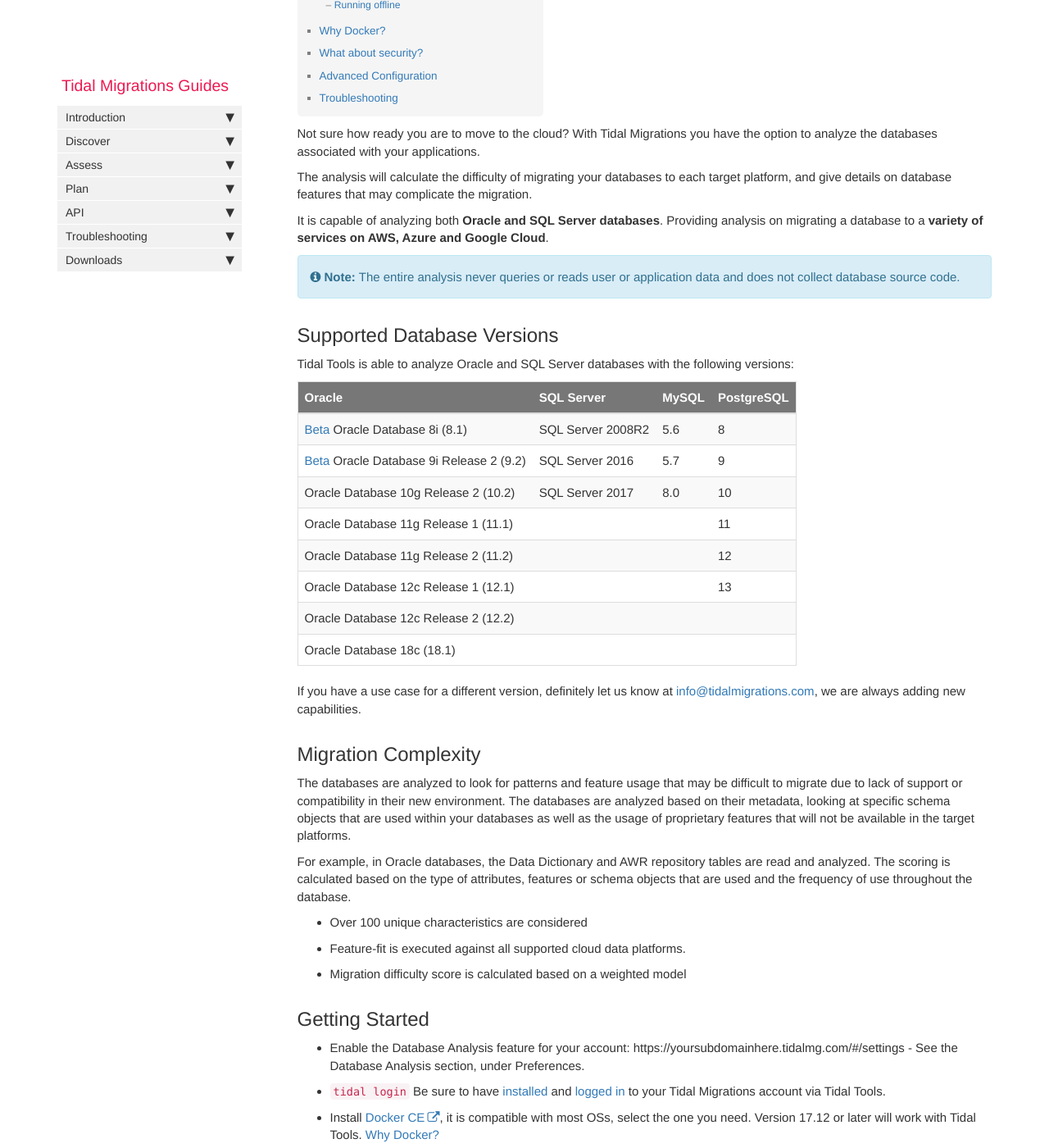
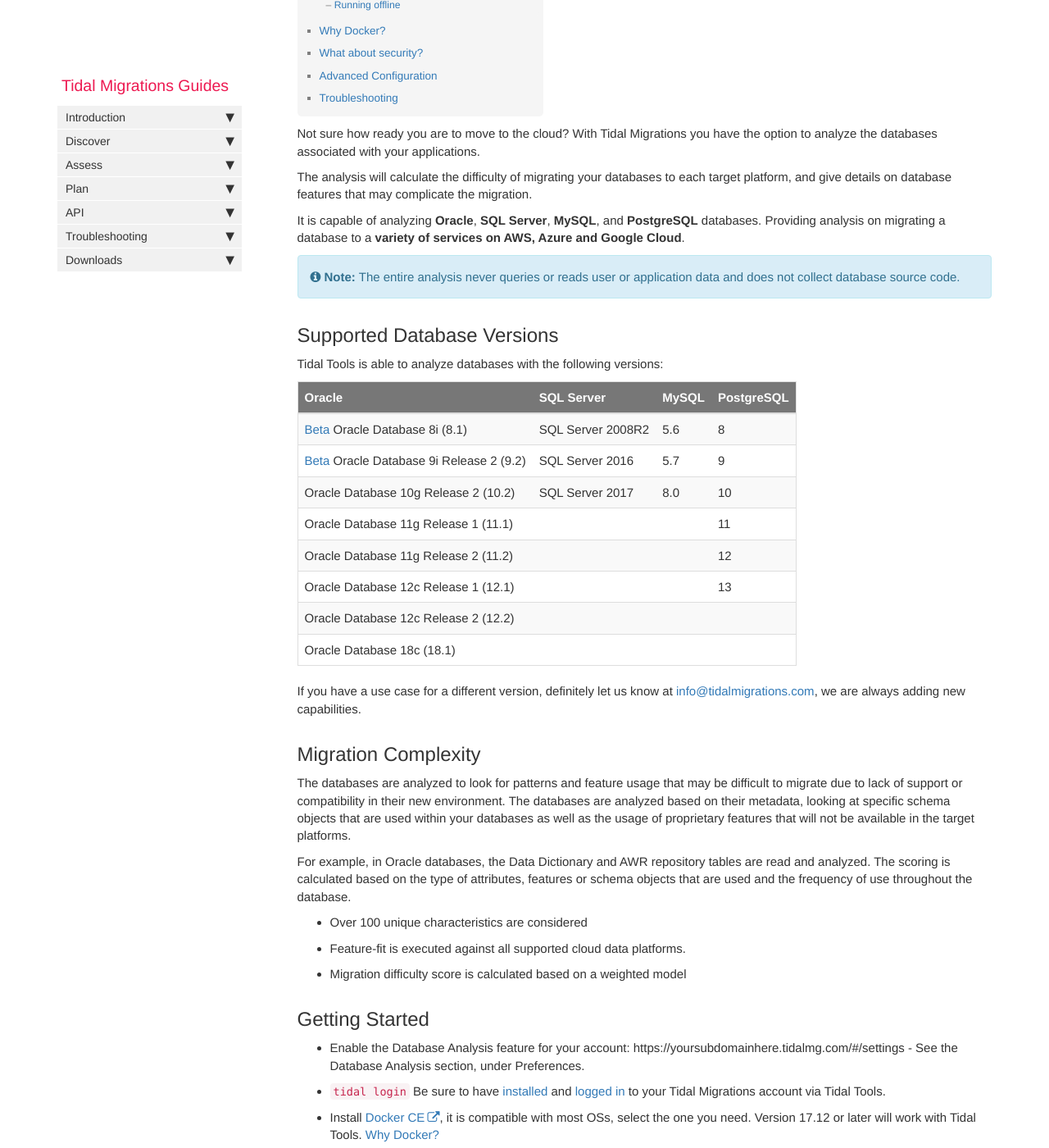
Before and after one commit to tidalmigrations/tidalmigrations.github.io, a Jekyll site: the page built from pages/tidal tools/analyze_database.md, in a window 1280 px wide and 1400 px high, scrolled down 492 px. Shown: the whole window at 82% size. Built offline with Jekyll 4.4.1, drawn with Linux system fonts in a browser that asks for light colours; nearby versions of some CDN libraries; comment, search, counter and statistics services are not loaded; some of the changed text lies outside the part shown.

Commit message:
Adding information on MySQL and PostgreSQL

```diff
--- a/pages/tidal tools/analyze_database.md
+++ b/pages/tidal tools/analyze_database.md
@@ -11,13 +11,13 @@ Not sure how ready you are to move to the cloud? With Tidal Migrations you have
 
 The analysis will calculate the difficulty of migrating your databases to each target platform, and give details on database features that may complicate the migration.
 
-It is capable of analyzing both **Oracle and SQL Server databases**. Providing analysis on migrating a database to a **variety of services on AWS, Azure and Google Cloud**.
+It is capable of analyzing **Oracle**, **SQL Server**, **MySQL**, and **PostgreSQL** databases. Providing analysis on migrating a database to a **variety of services on AWS, Azure and Google Cloud**.
 
 {% include note.html content="The entire analysis never queries or reads user or application data and does not collect database source code." %}
 
 ## Supported Database Versions
 
-Tidal Tools is able to analyze Oracle and SQL Server databases with the following versions:
+Tidal Tools is able to analyze databases with the following versions:
 
 | Oracle                | SQL Server | MySQL | PostgreSQL |
 |-----------------------|------------|-------|------------|
@@ -49,7 +49,7 @@ For example, in Oracle databases, the Data Dictionary and AWR repository tables
 - Install [Docker CE](https://docs.docker.com/v17.12/install/), it is compatible with most OSs, select the one you need. Version 17.12 or later will work with Tidal Tools. [Why Docker?](#why-docker)
 - You will also need a few authentication and configuration details for the database:
   - `id` - The id of the database from your Tidal Migrations account. You can find it in the URL bar when looking at a database instance. ex. If you are viewing a database instance in Tidal Migrations, the URL will show https://demo2.tidalmg.com/#/database_instances/111 in this case 111 is the database instance ID.
-  - `engine` - The database vendor, either `Oracle` or `SQL Server`, it is not case sensitive.
+  - `engine` - The database vendor, either `Oracle`, `SQL Server`, `MySQL`, or `PostgreSQL`, it is not case sensitive.
   - `host` - The hostname of the server that the database is located on and is accessible via a network connection from your current device and location.
   - `port` - The port that the host has open and the database can accept connections on, the default for Oracle is `1521`, for SQL Server it is `1433`, for MySQL it is `3306`, and for PostgreSQL the default port is `5432`.
   - `db_name` - The name of the database that will be analyzed, as it is defined within the database engine itself. ie. the value that is used by applications to connect to the database by name.
```
